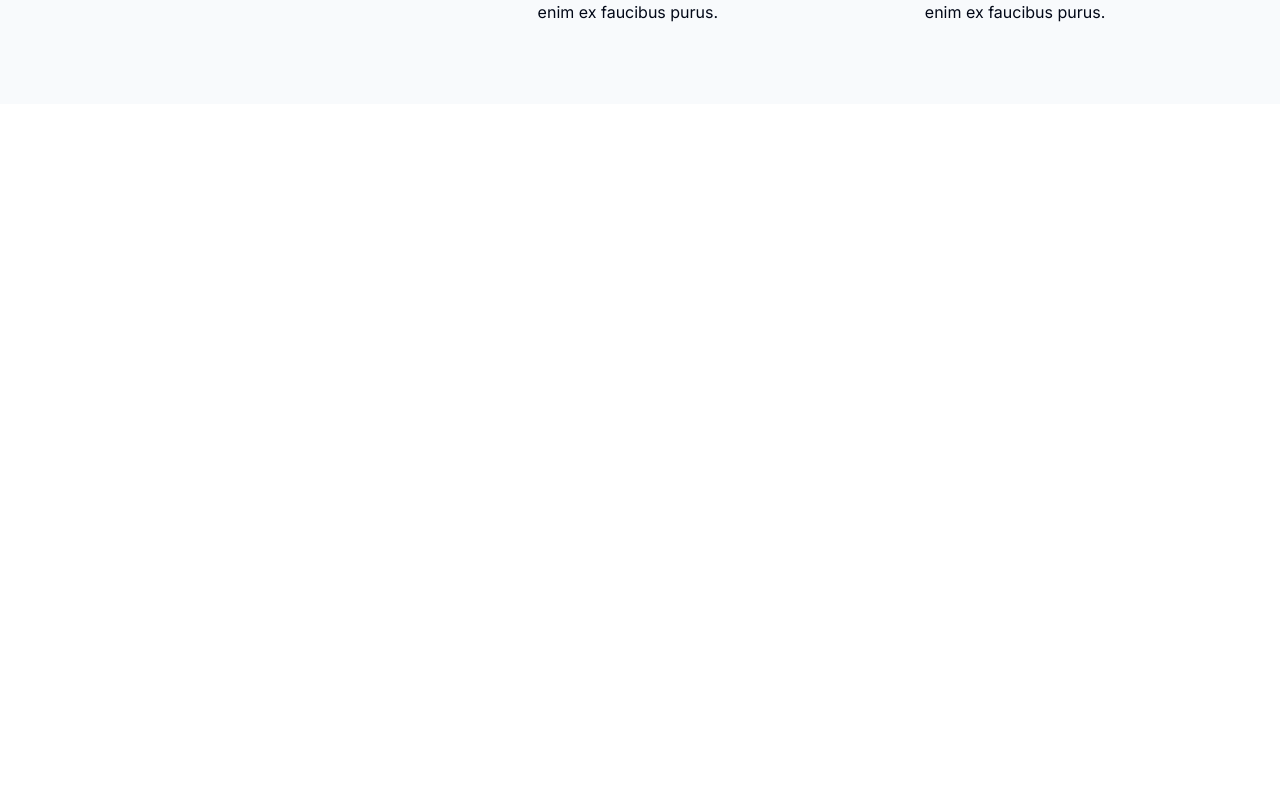
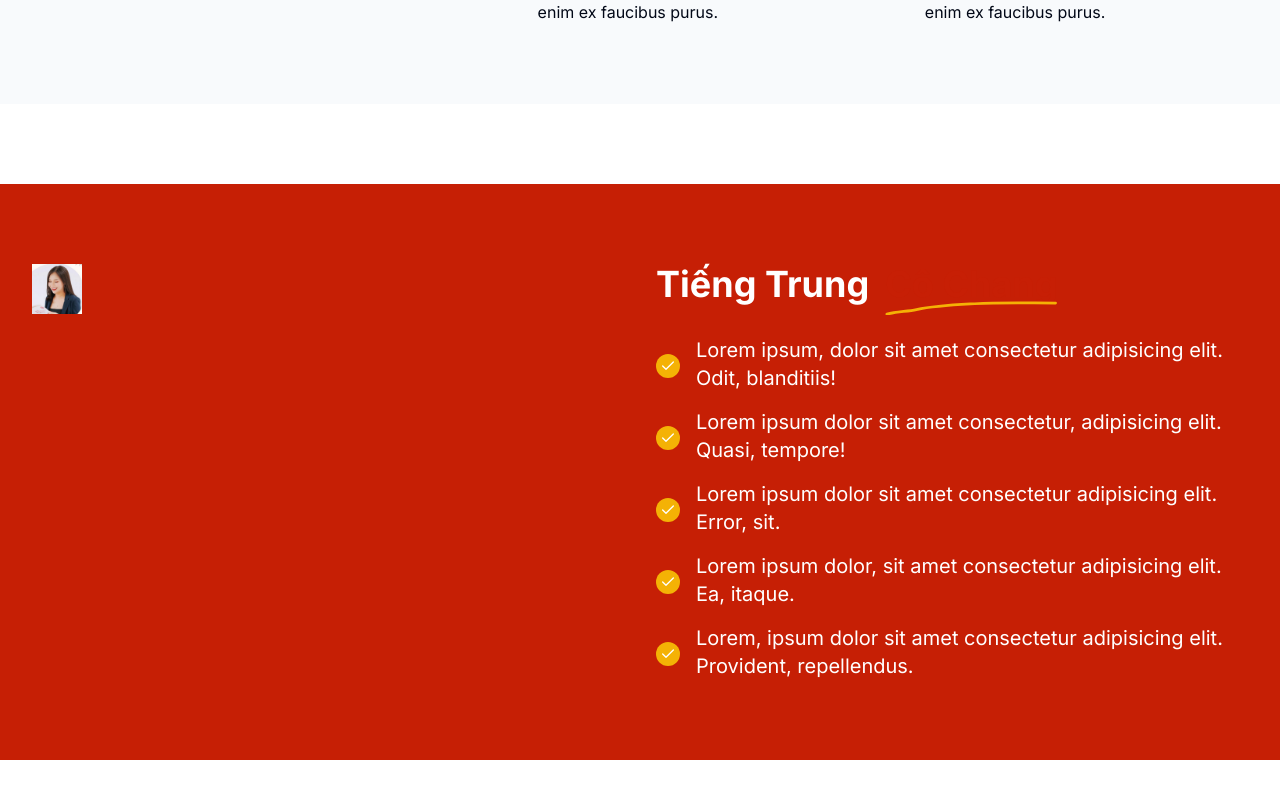
Before and after one commit to nguyenduchuy271197/chinese-webinar-landing, a Next.js app: page / in a window 1280 px wide. Shown: the part 5891-6689 px from the top of the page. Built offline with nearby package versions, Linux system fonts and the light colour scheme.

Commit message:
features:speaker

```diff
--- /dev/null
+++ b/src/app/_components/speaker.tsx
@@ -0,0 +1,71 @@
+import HighlightWord from "@/components/highlight-word";
+import { Check } from "lucide-react";
+import Image from "next/image";
+
+export default function Speaker() {
+  return (
+    <section className="bg-[#C61F05]">
+      <div className="container">
+        <div className="grid grid-cols-2 gap-8 py-20">
+          <div className="rounded-full">
+            <Image src="/Cô Chang.png" alt="Speaker" width={50} height={50} />
+          </div>
+
+          <div className="space-y-8">
+            <h3 className="font-bold text-[#fff] text-4xl">
+              Tiếng Trung<HighlightWord>Cô Chang</HighlightWord>
+            </h3>
+
+            <ul className="space-y-4">
+              <li className="flex items-center gap-4 text-[#fff] text-xl">
+                <div className="w-6 h-6 rounded-full bg-[#F4B205] shrink-0 flex justify-center items-center mt-1">
+                  <Check className="text-[#Fff] w-4 h-4" />
+                </div>
+                <p>
+                  Lorem ipsum, dolor sit amet consectetur adipisicing elit.
+                  Odit, blanditiis!
+                </p>
+              </li>
+              <li className="flex items-center gap-4 text-[#fff] text-xl">
+                <div className="w-6 h-6 rounded-full bg-[#F4B205] shrink-0 flex justify-center items-center mt-1">
+                  <Check className="text-[#Fff] w-4 h-4" />
+                </div>
+                <p>
+                  Lorem ipsum dolor sit amet consectetur, adipisicing elit.
+                  Quasi, tempore!
+                </p>
+              </li>
+              <li className="flex items-center gap-4 text-[#fff] text-xl">
+                <div className="w-6 h-6 rounded-full bg-[#F4B205] shrink-0 flex justify-center items-center mt-1">
+                  <Check className="text-[#Fff] w-4 h-4" />
+                </div>
+                <p>
+                  Lorem ipsum dolor sit amet consectetur adipisicing elit.
+                  Error, sit.
+                </p>
+              </li>
+              <li className="flex items-center gap-4 text-[#fff] text-xl">
+                <div className="w-6 h-6 rounded-full bg-[#F4B205] shrink-0 flex justify-center items-center mt-1">
+                  <Check className="text-[#Fff] w-4 h-4" />
+                </div>
+                <p>
+                  Lorem ipsum dolor, sit amet consectetur adipisicing elit. Ea,
+                  itaque.
+                </p>
+              </li>
+              <li className="flex items-center gap-4 text-[#fff] text-xl">
+                <div className="w-6 h-6 rounded-full bg-[#F4B205] shrink-0 flex justify-center items-center mt-1">
+                  <Check className="text-[#Fff] w-4 h-4" />
+                </div>
+                <p>
+                  Lorem, ipsum dolor sit amet consectetur adipisicing elit.
+                  Provident, repellendus.
+                </p>
+              </li>
+            </ul>
+          </div>
+        </div>
+      </div>
+    </section>
+  );
+}
--- a/src/app/page.tsx
+++ b/src/app/page.tsx
@@ -8,6 +8,7 @@ import StoryMethods from "./_components/story-methods";
 import Reviews from "./_components/reviews";
 import EarlyBird from "./_components/early-bird";
 import Targets from "./_components/targets";
+import Speaker from "./_components/speaker";
 
 export default function HomePage() {
   return (
@@ -21,6 +22,7 @@ export default function HomePage() {
       <Reviews />
       <EarlyBird />
       <Targets />
+      <Speaker />
       <StickyBar />
     </div>
   );
```
Also changed, not shown: public/Cô Chang.png (added).
